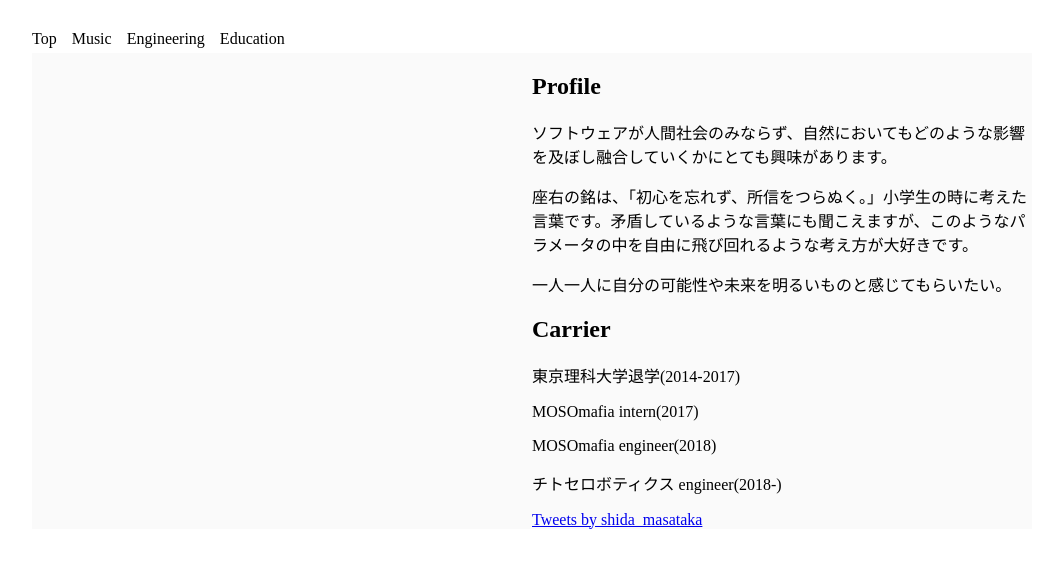
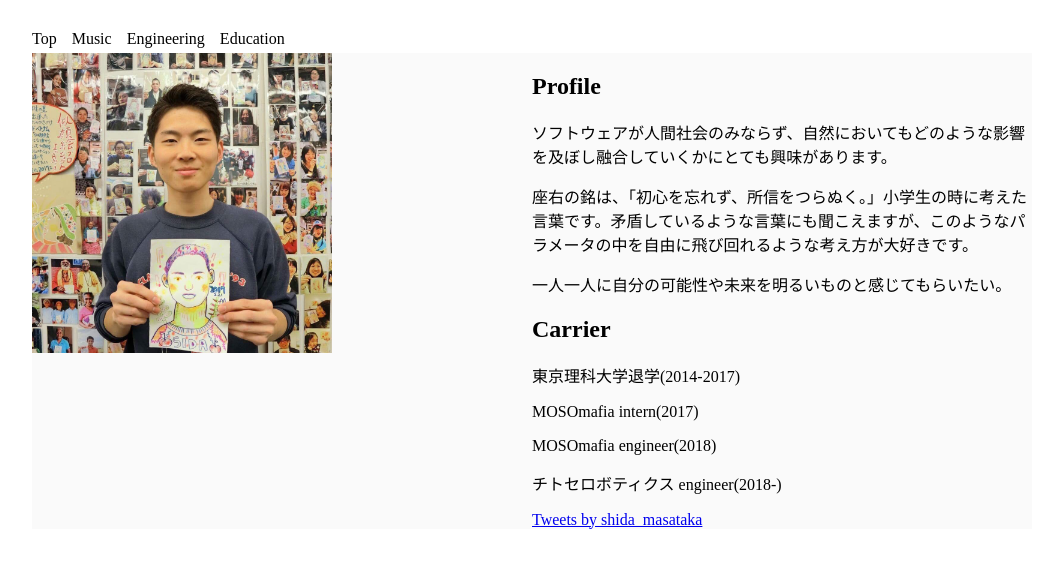
Before and after one commit to masatakashida/my-portfolio, a React app: page / in a window 1280 px wide. Shown: the top 568 px of the page, without its empty margins (108-1165 px from the left). Built offline with nearby package versions, Linux system fonts and the light colour scheme.

Commit message:
プロフィール画像を挿入した

```diff
--- a/src/components/ProfilePage.js
+++ b/src/components/ProfilePage.js
@@ -3,7 +3,7 @@ import React from 'react';
 const ProfilePage = () => (
   <div className="profile">
     <div className="part pro-left">
-      <span></span>
+      <img src="images/shida_s.jpg" />
     </div>
     <div className="part pro-right">
       <h2 className="title">Profile</h2>
@@ -17,7 +17,7 @@ const ProfilePage = () => (
       <p>MOSOmafia intern(2017)</p>
       <p>MOSOmafia engineer(2018)</p>
       <p>チトセロボティクス engineer(2018-)</p>
-      <a className="twitter-timeline" width="80%" max-height="800px" href="https://twitter.com/shida_masataka?ref_src=twsrc%5Etfw">Tweets by shida_masataka</a>
+      <a className="twitter-timeline" width="80%" max-height="800" href="https://twitter.com/shida_masataka?ref_src=twsrc%5Etfw">Tweets by shida_masataka</a>
     </div>
   </div>
 );
--- a/src/styles/Profile.scss
+++ b/src/styles/Profile.scss
@@ -6,7 +6,9 @@
   }
 
   & .pro-left {
-
+    & img {
+      width: 60%;
+    }
   }
 
   & .pro-right {
```
Also changed, not shown: images/shida_s.jpg (added), 1 other file (tests, documents, lock files or other folders).
